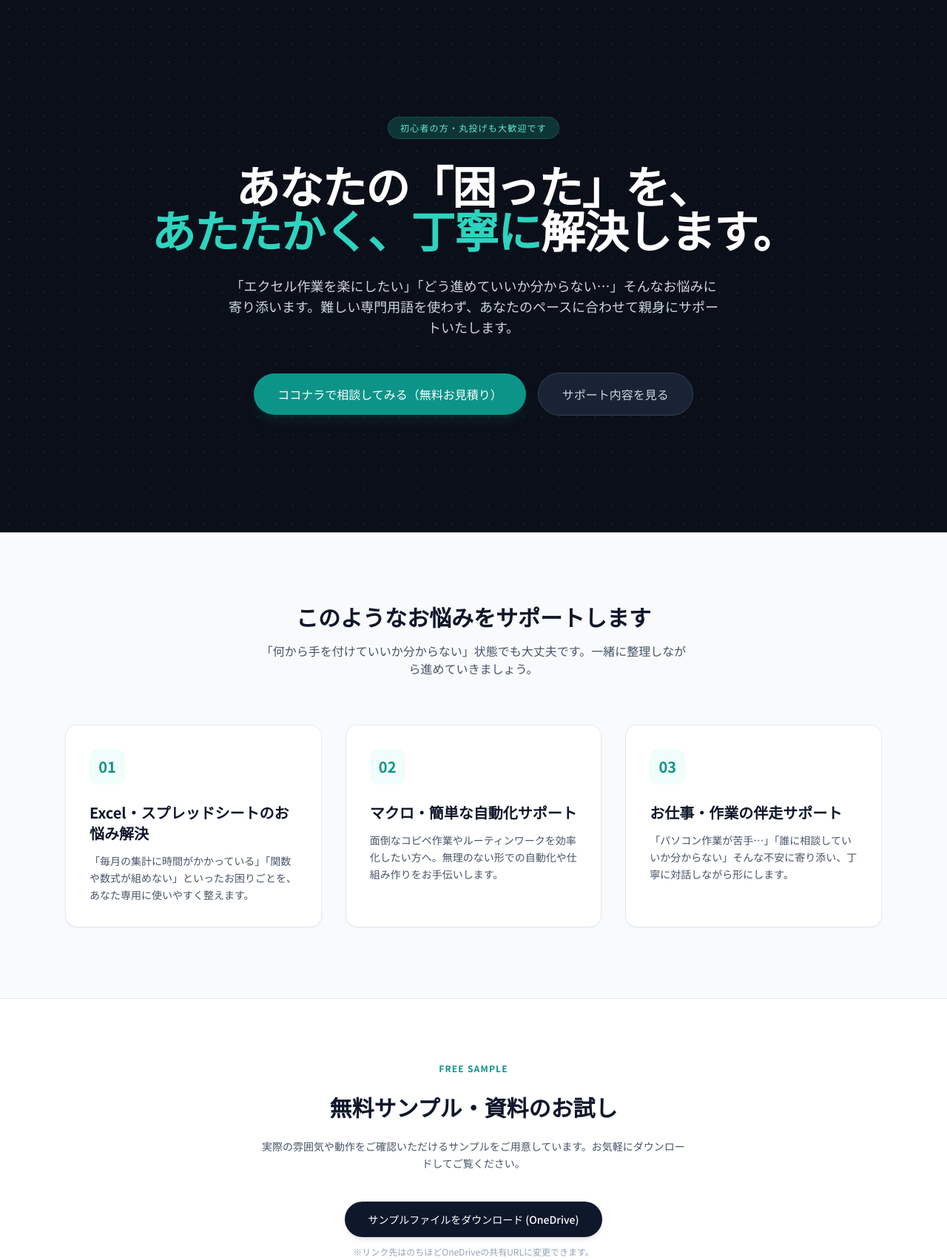
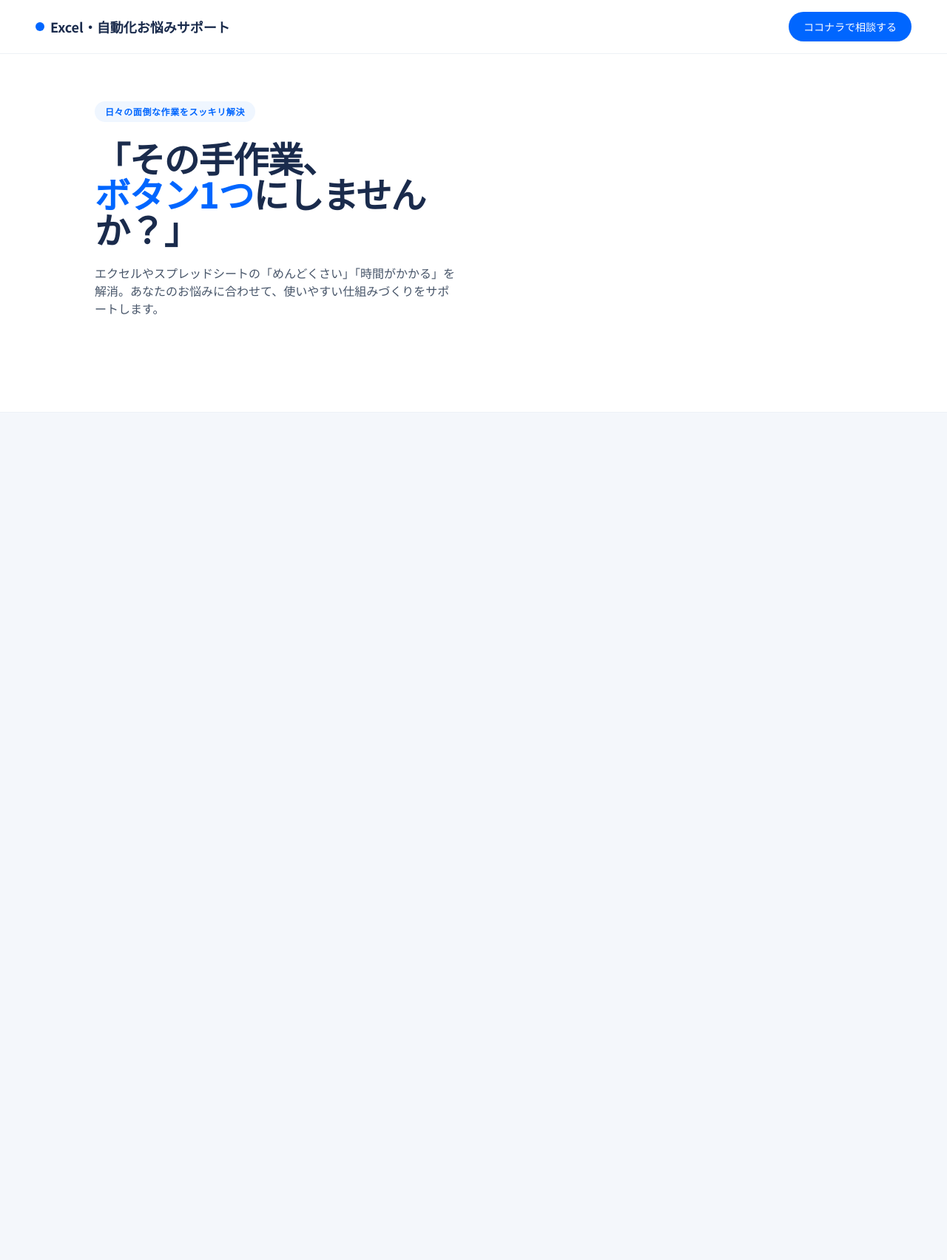
Before and after one commit to ytakeuchibsn-web/ytakeuchibsn-web.github.io, a plain HTML site: page index.html in a window 1280 px wide. Shown: the top 1704 px of the page at 74% size. After the commit the page ends 800 px from the top, so only its background shows below. Drawn offline with nearby package versions, Linux system fonts and the light colour scheme.

Commit message:
Update index.html

```diff
--- a/index.html
+++ b/index.html
@@ -3,7 +3,7 @@
 <head>
     <meta charset="UTF-8">
     <meta name="viewport" content="width=device-width, initial-scale=1.0">
-    <title>お悩みサポート・業務効率化窓口 | 温かく丁寧に対応します</title>
+    <title>Excel・スプレッドシート効率化サポート | めんどくさい作業を自動化</title>
     <!-- Tailwind CSS CDN -->
     <script src="https://cdn.tailwindcss.com"></script>
     <script>
@@ -14,13 +14,13 @@
                         sans: ['Inter', 'Noto Sans JP', 'sans-serif'],
                     },
                     colors: {
-                        tential: {
-                            dark: '#0B0F19',       /* 深いスレートブラック */
-                            card: '#111827',       /* ダークカード用 */
-                            lightBg: '#F8FAFC',    /* 清潔感あるオフホワイト */
-                            accent: '#0D9488',     /* 落ち着きと安心感のあるティールグリーン */
-                            accentHover: '#0F766E',
-                            muted: '#64748B',
+                        freee: {
+                            blue: '#0066FF',        /* 鮮やかなfreee風ブルー */
+                            blueHover: '#0052CC',
+                            lightBg: '#F4F7FB',     /* 清潔感あるライトブルーグレー */
+                            dark: '#1A2B4C',        /* 引き締まったネイビー */
+                            cardBg: '#FFFFFF',
+                            accent: '#FF6B6B',      /* ポップなアクセントカラー */
                         }
                     }
                 }
@@ -28,134 +28,50 @@
         }
     </script>
     <style>
-        @import url('https://fonts.googleapis.com/css2?family=Inter:wght@400;500;600&family=Noto+Sans+JP:wght@400;500;700&display=swap');
+        @import url('https://fonts.googleapis.com/css2?family=Inter:wght@400;600;700&family=Noto+Sans+JP:wght@400;500;700&display=swap');
         body {
             font-family: 'Noto Sans JP', 'Inter', sans-serif;
-            background-color: #F8FAFC;
-            color: #1E293B;
+            background-color: #F4F7FB;
+            color: #1A2B4C;
             overflow-x: hidden;
+        }
+        .blob-bg {
+            background-image: radial-gradient(#0066FF 0.6.px, transparent 0.6px);
+            background-size: 24px 24px;
         }
     </style>
 </head>
-<body class="bg-tential-lightBg text-slate-800 antialiased selection:bg-teal-100 selection:text-teal-900">
+<body class="bg-freee-lightBg text-slate-800 antialiased selection:bg-blue-100 selection:text-blue-900">
 
-    <!-- ヒーローセクション（ファーストビュー） -->
-    <section class="relative min-h-[90vh] flex items-center justify-center bg-tential-dark text-white px-6 py-20">
-        <div class="absolute inset-0 opacity-20 bg-[radial-gradient(#0D9488_1px,transparent_1px)] [background-size:24px_24px]"></div>
+    <!-- ヘッダー簡易版 -->
+    <header class="w-full py-4 px-6 md:px-12 bg-white border-b border-slate-200/60 flex justify-between items-center sticky top-0 z-50">
+        <div class="font-bold text-lg text-freee-dark flex items-center gap-2">
+            <span class="w-3 h-3 rounded-full bg-freee-blue inline-block"></span>
+            Excel・自動化お悩みサポート
+        </div>
+        <a href="https://coconala.com/services/4441077?ref=top_histories&ref_kind=home&ref_no=2&tr_v=2"
+           target="_blank"
+           rel="noopener noreferrer"
+           class="px-5 py-2.5 bg-freee-blue hover:bg-freee-blueHover text-white font-medium text-sm rounded-full transition-all shadow-sm">
+            ココナラで相談する
+        </a>
+    </header>
 
-        <div class="max-w-4xl mx-auto text-center relative z-10 space-y-8">
-            <span class="inline-block px-4 py-1.5 rounded-full bg-teal-900/60 text-teal-300 text-xs font-medium tracking-widest uppercase border border-teal-700/50">
-                初心者の方・丸投げも大歓迎です
-            </span>
+    <!-- ヒーローセクション（ポップ＆クリーンなFreee風） -->
+    <section class="relative pt-16 pb-24 px-6 md:px-12 bg-white overflow-hidden border-b border-slate-200/60">
+        <div class="max-w-5xl mx-auto grid grid-cols-1 md:grid-cols-2 gap-12 items-center">
+            <div class="space-y-6">
+                <span class="inline-block px-3.5 py-1.5 rounded-full bg-blue-50 text-freee-blue text-xs font-bold tracking-wider uppercase">
+                    日々の面倒な作業をスッキリ解決
+                </span>
 
-            <h1 class="text-3xl md:text-5xl lg:text-6xl font-bold tracking-tight leading-tight">
-                あなたの「困った」を、<br>
-                <span class="text-teal-400">あたたかく、丁寧に</span>解決します。
-            </h1>
+                <h1 class="text-3xl md:text-4xl lg:text-5xl font-bold tracking-tight leading-tight text-freee-dark">
+                    「その手作業、<br><span class="text-freee-blue">ボタン1つ</span>にしませんか？」
+                </h1>
 
-            <p class="text-base md:text-lg text-slate-300 max-w-2xl mx-auto leading-relaxed">
-                「エクセル作業を楽にしたい」「どう進めていいか分からない…」そんなお悩みに寄り添います。難しい専門用語を使わず、あなたのペースに合わせて親身にサポートいたします。
-            </p>
+                <p class="text-slate-600 text-sm md:text-base leading-relaxed">
+                    エクセルやスプレッドシートの「めんどくさい」「時間がかかる」を解消。あなたのお悩みに合わせて、使いやすい仕組みづくりをサポートします。
+                </p>
 
-            <div class="flex flex-col sm:flex-row items-center justify-center gap-4 pt-4">
-                <a href="https://coconala.com/services/4441077?ref=top_histories&ref_kind=home&ref_no=2&tr_v=2"
-                   target="_blank"
-                   rel="noopener noreferrer"
-                   class="w-full sm:w-auto px-8 py-4 bg-teal-600 hover:bg-teal-500 text-white font-medium rounded-full transition-all duration-300 shadow-lg shadow-teal-900/30 text-center">
-                    ココナラで相談してみる（無料お見積り）
-                </a>
-                <a href="#support"
-                   class="w-full sm:w-auto px-8 py-4 bg-slate-800/80 hover:bg-slate-700 text-slate-300 font-medium rounded-full transition-all duration-300 border border-slate-700 text-center">
-                    サポート内容を見る
-                </a>
-            </div>
-        </div>
-    </section>
-
-    <!-- サポート内容・できることセクション -->
-    <section id="support" class="py-24 px-6 max-w-6xl mx-auto">
-        <div class="text-center space-y-4 mb-16">
-            <h2 class="text-2xl md:text-3xl font-bold text-slate-900">このようなお悩みをサポートします</h2>
-            <p class="text-slate-600 max-w-xl mx-auto">「何から手を付けていいか分からない」状態でも大丈夫です。一緒に整理しながら進めていきましょう。</p>
-        </div>
-
-        <div class="grid grid-cols-1 md:grid-cols-2 lg:grid-cols-3 gap-8">
-            <!-- カード1 -->
-            <div class="bg-white p-8 rounded-2xl shadow-sm border border-slate-200/80 hover:shadow-md transition-shadow">
-                <div class="w-12 h-12 rounded-xl bg-teal-50 text-teal-600 flex items-center justify-center font-bold text-xl mb-6">01</div>
-                <h3 class="text-xl font-bold text-slate-900 mb-3">Excel・スプレッドシートのお悩み解決</h3>
-                <p class="text-slate-600 text-sm leading-relaxed">
-                    「毎月の集計に時間がかかっている」「関数や数式が組めない」といったお困りごとを、あなた専用に使いやすく整えます。
-                </p>
-            </div>
-
-            <!-- カード2 -->
-            <div class="bg-white p-8 rounded-2xl shadow-sm border border-slate-200/80 hover:shadow-md transition-shadow">
-                <div class="w-12 h-12 rounded-xl bg-teal-50 text-teal-600 flex items-center justify-center font-bold text-xl mb-6">02</div>
-                <h3 class="text-xl font-bold text-slate-900 mb-3">マクロ・簡単な自動化サポート</h3>
-                <p class="text-slate-600 text-sm leading-relaxed">
-                    面倒なコピペ作業やルーティンワークを効率化したい方へ。無理のない形での自動化や仕組み作りをお手伝いします。
-                </p>
-            </div>
-
-            <!-- カード3 -->
-            <div class="bg-white p-8 rounded-2xl shadow-sm border border-slate-200/80 hover:shadow-md transition-shadow">
-                <div class="w-12 h-12 rounded-xl bg-teal-50 text-teal-600 flex items-center justify-center font-bold text-xl mb-6">03</div>
-                <h3 class="text-xl font-bold text-slate-900 mb-3">お仕事・作業の伴走サポート</h3>
-                <p class="text-slate-600 text-sm leading-relaxed">
-                    「パソコン作業が苦手…」「誰に相談していいか分からない」そんな不安に寄り添い、丁寧に対話しながら形にします。
-                </p>
-            </div>
-        </div>
-    </section>
-
-    <!-- サンプルダウンロードセクション -->
-    <section class="py-20 bg-white border-y border-slate-200/80 px-6">
-        <div class="max-w-4xl mx-auto text-center space-y-6">
-            <span class="text-teal-600 text-xs font-semibold tracking-widest uppercase">Free Sample</span>
-            <h2 class="text-2xl md:text-3xl font-bold text-slate-900">無料サンプル・資料のお試し</h2>
-            <p class="text-slate-600 max-w-xl mx-auto text-sm leading-relaxed">
-                実際の雰囲気や動作をご確認いただけるサンプルをご用意しています。お気軽にダウンロードしてご覧ください。
-            </p>
-            <div class="pt-4">
-                <!-- ※ここにOneDrive等の共有リンクをあとから貼り付けられます -->
-                <a href="#"
-                   download
-                   class="inline-flex items-center justify-center px-8 py-3.5 bg-slate-900 hover:bg-slate-800 text-white font-medium rounded-full transition-all text-sm shadow-md">
-                    サンプルファイルをダウンロード (OneDrive)
-                </a>
-                <p class="text-xs text-slate-400 mt-3">※リンク先はのちほどOneDriveの共有URLに変更できます。</p>
-            </div>
-        </div>
-    </section>
-
-    <!-- 安心の理由・メッセージ -->
-    <section class="py-24 px-6 max-w-4xl mx-auto">
-        <div class="bg-teal-50/60 border border-teal-100 rounded-3xl p-8 md:p-12 space-y-6">
-            <h2 class="text-xl md:text-2xl font-bold text-slate-900 text-center">初めての方でもご安心ください</h2>
-            <div class="space-y-4 text-slate-700 text-sm md:text-base leading-relaxed">
-                <p>
-                    「こんな初歩的なことを聞いてもいいのかな…」と心配される必要は一切ありません。どのようなご相談でも、専門用語を使わず分かりやすく丁寧にお答えします。
-                </p>
-                <p>
-                    まずはココナラのチャットから、現在のお困りごとや「こんな風にできたらいいな」というご希望をお聞かせください。あなたにぴったりの解決方法をご提案いたします。
-                </p>
-            </div>
-            <div class="text-center pt-4">
-                <a href="https://coconala.com/services/4441077?ref=top_histories&ref_kind=home&ref_no=2&tr_v=2"
-                   target="_blank"
-                   rel="noopener noreferrer"
-                   class="inline-block px-8 py-4 bg-teal-600 hover:bg-teal-500 text-white font-medium rounded-full transition-all shadow-lg shadow-teal-900/25">
-                    ココナラでお気軽に相談する
-                </a>
-            </div>
-        </div>
-    </section>
-
-    <!-- フッター -->
-    <footer class="py-12 bg-tential-dark text-slate-400 text-center text-xs px-6">
-        <p>&copy; 2026 Support Portal. All rights reserved.</p>
-    </footer>
-
-</body>
-</html>
+                <div class="pt-2 flex flex-col sm:flex-row gap-3">
+                    <a href
```
